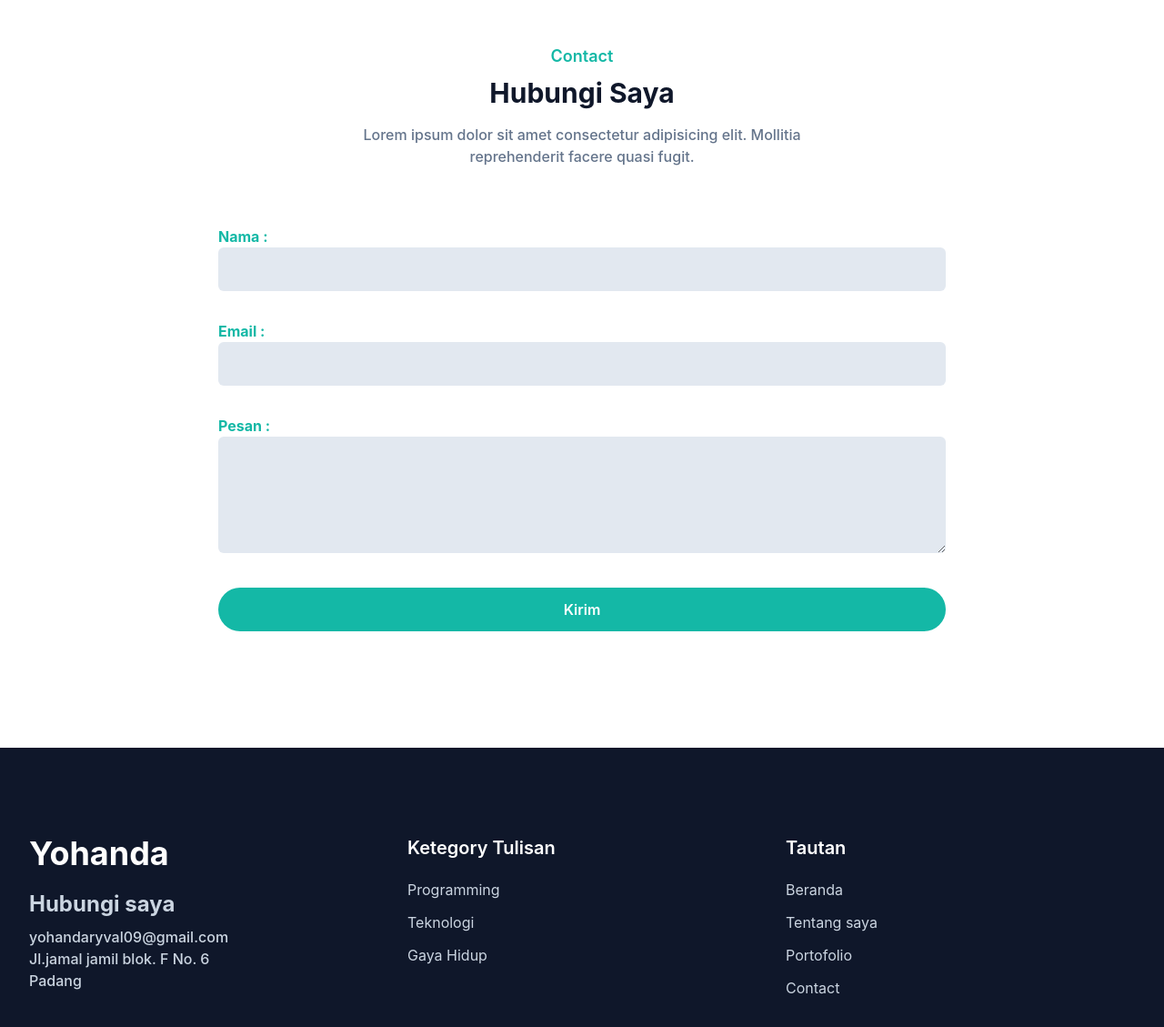
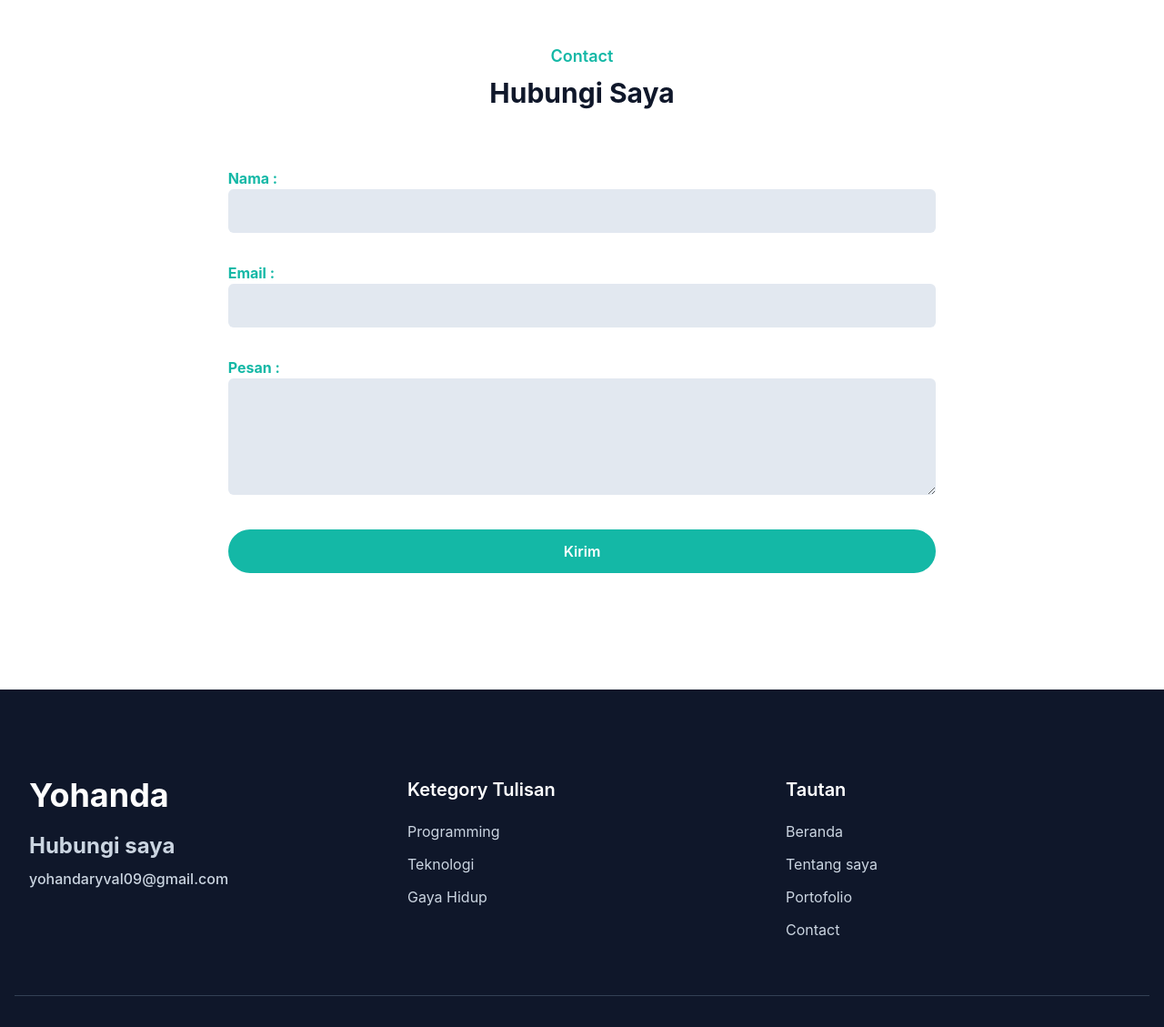
Before and after one commit to YHN29/Portopolio, a website: page index.html in a window 1280 px wide. Shown: the part 2979-4108 px from the top of the page at 91% size. Drawn offline with Linux system fonts and the light colour scheme.

Commit message:
update index.html
Removed placeholder text from the contact section.

```diff
--- a/index.html
+++ b/index.html
@@ -293,8 +293,7 @@
             <div class="max-w-xl mx-auto text-center mb-16">
                 <div class="font-semibold text-lg text-primary mb-2">Contact</div>
                 <h2 class="font-bold text-dark text-3xl mb-4">Hubungi Saya</h2>
-                <p class=" font-medium text-md text-secondary">Lorem ipsum dolor sit amet consectetur adipisicing elit. Mollitia reprehenderit facere quasi fugit.</p>
-            </div>
+
         </div>
         <form>
             <div class="w-full lg:w-2/3 lg:mx-auto">
@@ -327,8 +326,7 @@
                 <h2 class="font-bold text-4xl text-white mb-5">Yohanda</h2>
                 <h3 class="font-bold text-2xl mb-2">Hubungi saya</h3>
                 <p>yohandaryval09@gmail.com</p>
-                <p>Jl.jamal jamil blok. F No. 6</p>
-                <p>Padang</p>
+
             </div>
             <div class="w-full px-4 mb-12 md:w-1/3">
                 <h3 class="font-semibold text-xl text-white mb-5">Ketegory Tulisan</h3>
```
